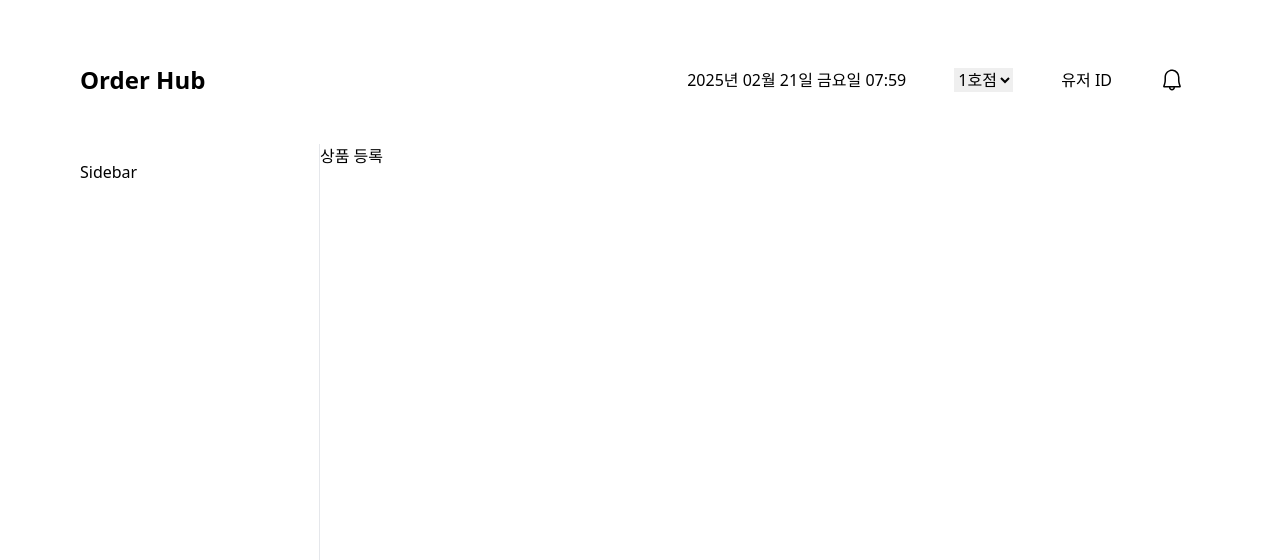
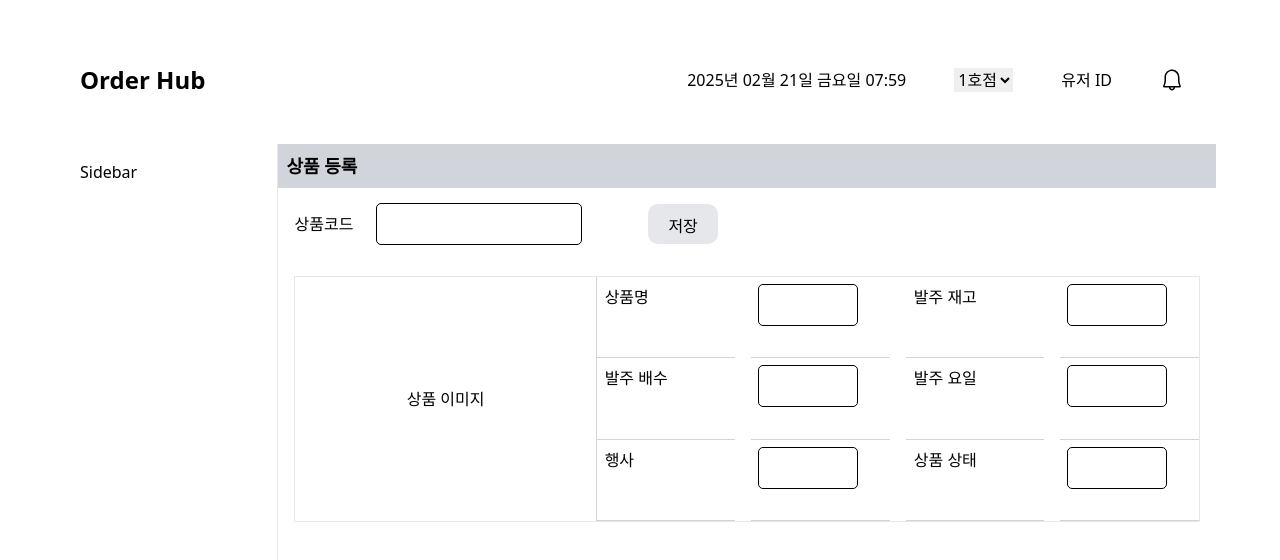
Before and after one commit to order-hub/orderHub-front, a React (Create React App) app: page /product/register in a window 1280 px wide. Shown: the top 560 px of the page. Built offline with nearby package versions, Linux system fonts and the light colour scheme.

Commit message:
Feat 상품 추가 등록

```diff
--- a/src/pages/Product/ProductRegister.js
+++ b/src/pages/Product/ProductRegister.js
@@ -1,12 +1,91 @@
-import React from "react";
+import React, { useState } from "react";
 import Layout from "../../components/layout/Layout";
+import Button from "../../components/common/Button";
+import SearchBar from "../../components/common/SearchBar";
 
-const OrderOne = () => {
-    return(
+const INITIAL_STATE = {
+    productCode: "",
+    productName: "",
+    productCount: "",
+    productOrderCount: "",
+    productOrderDay: "",
+    productSale: "",
+    productStatus: "",
+};
+
+const labelMap = {
+    productCode: "상품코드",
+    productName: "상품명",
+    productCount: "발주 재고",
+    productOrderCount: "발주 배수",
+    productOrderDay: "발주 요일",
+    productSale: "행사",
+    productStatus: "상품 상태",
+};
+
+const ProductField = ({ label, id, value, onChange }) => (
+    <div className="grid grid-cols-2 gap-x-4">
+        <div className="p-2 border-b border-gray-300">{label}</div>
+        <div className="p-2 border-b border-gray-300">
+        <SearchBar onChange={(text) => onChange(id, text)} value={value} id={id} />
+        </div>
+    </div>
+);
+
+const ProductRegister = () => {
+    const [productData, setProductData] = useState(INITIAL_STATE);
+
+    const handleInputChange = (field, value) => {
+        setProductData(prevData => ({ ...prevData, [field]: value }));
+    };
+
+    const handleProductSave = () => {
+        console.log("저장: ", productData);
+        // 여기에 저장 로직 추가 (예: API 호출)
+
+        alert("저장되었습니다");
+
+        setProductData(INITIAL_STATE);
+    };
+
+    return (
         <Layout>
-            <div>상품 등록</div>
+        <div className="flex flex-col w-full container">
+            <div className="flex flex-col w-full p-2 text-lg font-bold bg-gray-300">
+            상품 등록
+            </div>
+            <div className="flex w-full gap-4 p-4 items-center">
+            <label htmlFor="productCode" className="whitespace-nowrap mr-2">상품코드</label>
+            <div className="relative flex">
+                <SearchBar
+                onChange={(text) => handleInputChange("productCode", text)}
+                value={productData.productCode}
+                id="productCode"
+                />
+            </div>
+            <Button onClick={handleProductSave}>저장</Button>
+            </div>
+            <div className="w-full h-full p-4">
+            <div className="flex w-full h-1/2 border">
+                <div className="flex w-1/3 items-center justify-center p-4 border-r border-gray-300">
+                상품 이미지
+                </div>
+                <div className="grid grid-cols-2 gap-x-4 w-2/3">
+                {Object.entries(INITIAL_STATE).slice(1).map(([key, value]) => (
+                    <ProductField
+                    key={key}
+                    label={labelMap[key]}
+                    id={key}
+                    value={productData[key]}
+                    onChange={handleInputChange}
+                    />
+                ))}
+                </div>
+            </div>
+            </div>
+        </div>
         </Layout>
     );
 };
 
-export default OrderOne;
+export default ProductRegister;
```
